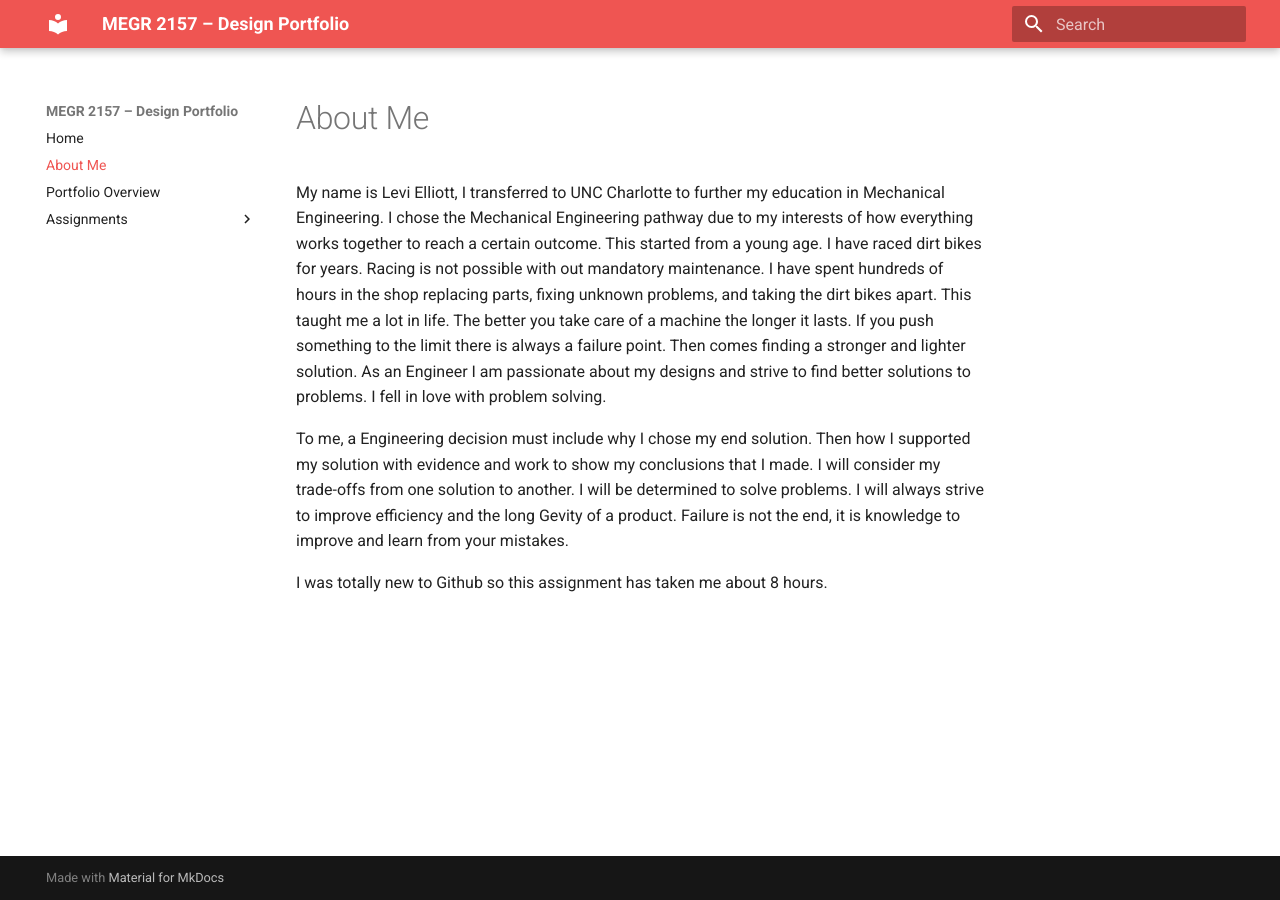
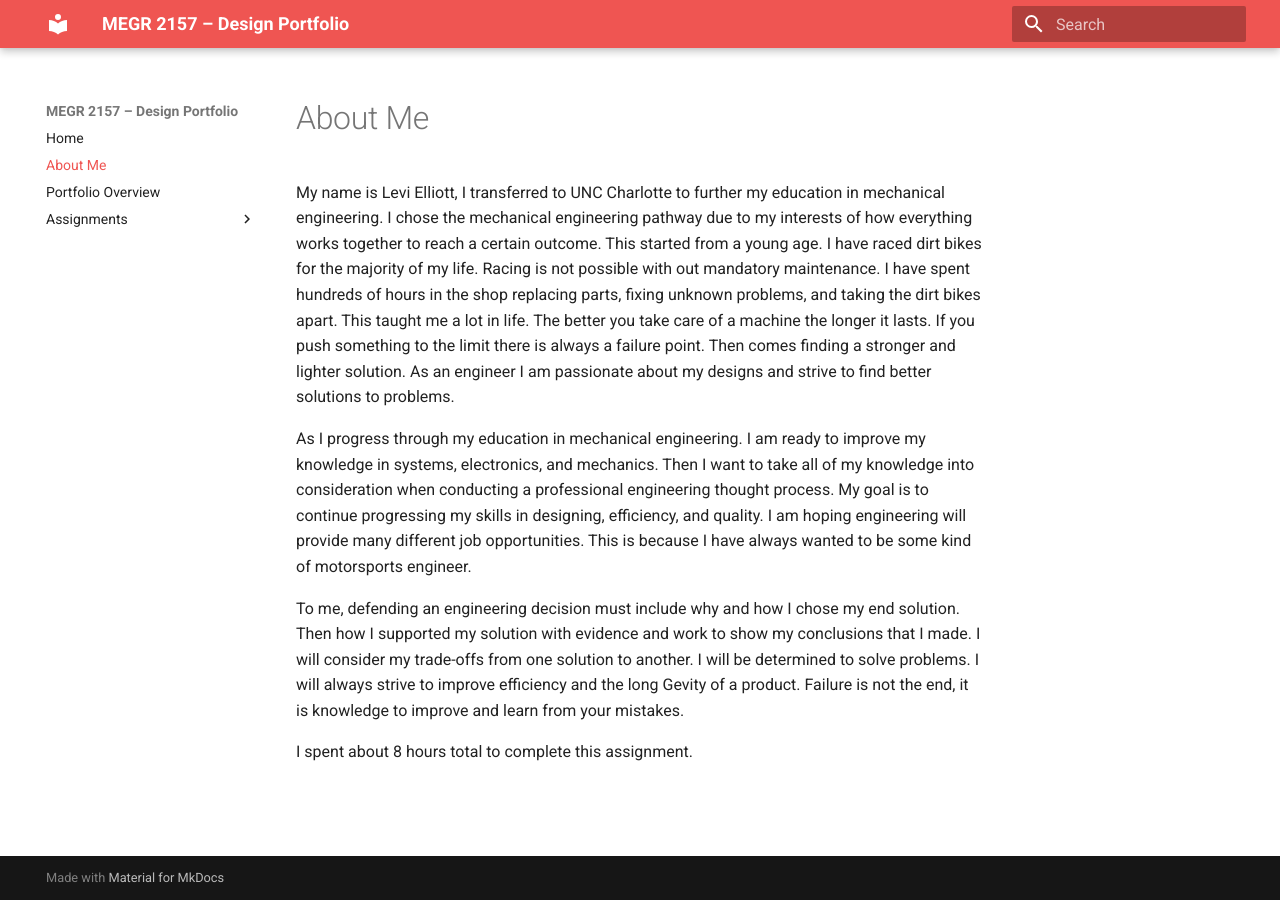
Before and after one commit to LeviElliott-ME/megr2157-portfolio, an MkDocs documentation site: the page built from docs/aboutme/index.md, in a window 1280 px wide. Built offline with MkDocs 1.6.1 and Material for MkDocs 9.7.7, drawn with Linux system fonts in a browser that asks for light colours.

Commit message:
Revise 'About Me' section for clarity and detail
Updated personal introduction and clarified engineering philosophy.

```diff
--- a/docs/aboutme/index.md
+++ b/docs/aboutme/index.md
@@ -1,7 +1,9 @@
 #About Me
 
-My name is Levi Elliott, I transferred to UNC Charlotte to further my education in Mechanical Engineering. I chose the Mechanical Engineering pathway due to my interests of how everything works together to reach a certain outcome. This started from a young age. I have raced dirt bikes for years. Racing is not possible with out mandatory maintenance. I have spent hundreds of hours in the shop replacing parts, fixing unknown problems, and taking the dirt bikes apart. This taught me a lot in life. The better you take care of a machine the longer it lasts. If you push something to the limit there is always a failure point. Then comes finding a stronger and lighter solution. As an Engineer I am passionate about my designs and strive to find better solutions to problems. I fell in love with problem solving.
+My name is Levi Elliott, I transferred to UNC Charlotte to further my education in mechanical engineering. I chose the mechanical engineering pathway due to my interests of how everything works together to reach a certain outcome. This started from a young age. I have raced dirt bikes for the majority of my life. Racing is not possible with out mandatory maintenance. I have spent hundreds of hours in the shop replacing parts, fixing unknown problems, and taking the dirt bikes apart. This taught me a lot in life. The better you take care of a machine the longer it lasts. If you push something to the limit there is always a failure point. Then comes finding a stronger and lighter solution. As an engineer I am passionate about my designs and strive to find better solutions to problems.
 
-To me, a Engineering decision must include why I chose my end solution. Then how I supported my solution with evidence and work to show my conclusions that I made. I will consider my trade-offs from one solution to another. I will be determined to solve problems. I will always strive to improve efficiency and the long Gevity of a product. Failure is not the end, it is knowledge to improve and learn from your mistakes.
+As I progress through my education in mechanical engineering. I am ready to improve my knowledge in systems, electronics, and mechanics. Then I want to take all of my knowledge into consideration when conducting a professional engineering thought process. My goal is to continue progressing my skills in designing, efficiency, and quality. I am hoping engineering will provide many different job opportunities. This is because I have always wanted to be some kind of motorsports engineer.
 
-I was totally new to Github so this assignment has taken me about 8 hours.
+To me, defending an engineering decision must include why and how I chose my end solution. Then how I supported my solution with evidence and work to show my conclusions that I made. I will consider my trade-offs from one solution to another. I will be determined to solve problems. I will always strive to improve efficiency and the long Gevity of a product. Failure is not the end, it is knowledge to improve and learn from your mistakes.
+
+I spent about 8 hours total to complete this assignment.
```
